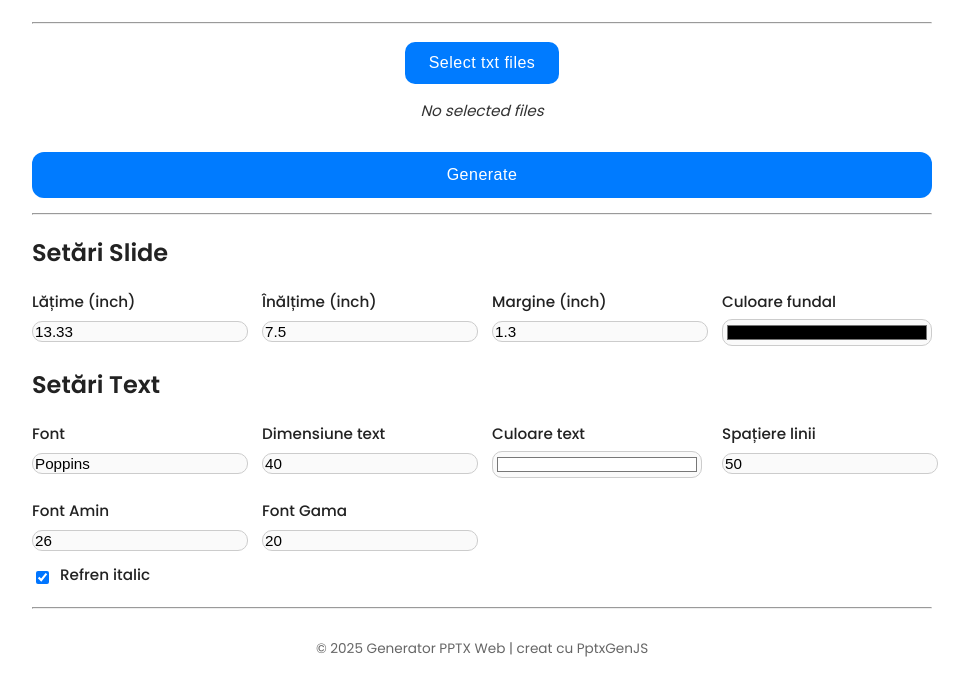
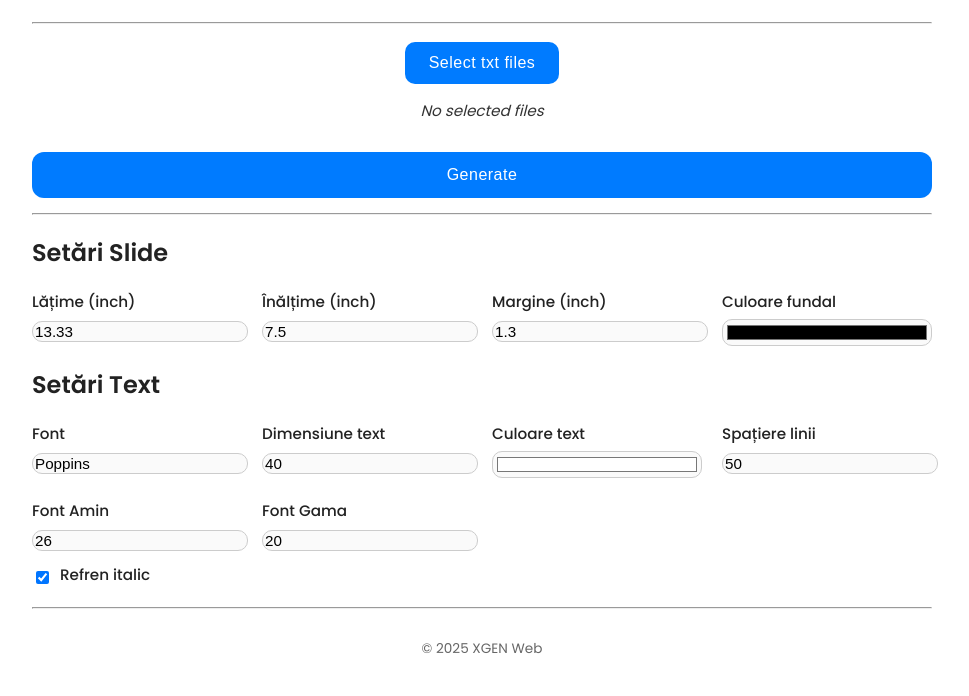
Before and after one commit to alin-eduard/XGEN-web, a plain HTML site: page index.html in a window 1280 px wide. Shown: the part 136-832 px from the top of the page, without its empty margins (158-1127 px from the left). Drawn offline with nearby package versions, Linux system fonts and the light colour scheme.

Commit message:
Fix footer

```diff
--- a/index.html
+++ b/index.html
@@ -52,7 +52,7 @@
     </div>
     <hr>
 
-    <footer>© 2025 Generator PPTX Web | creat cu PptxGenJS</footer>
+    <footer>© 2025 XGEN Web</footer>
   </div>
 
   <script src="app.js"></script>
```
